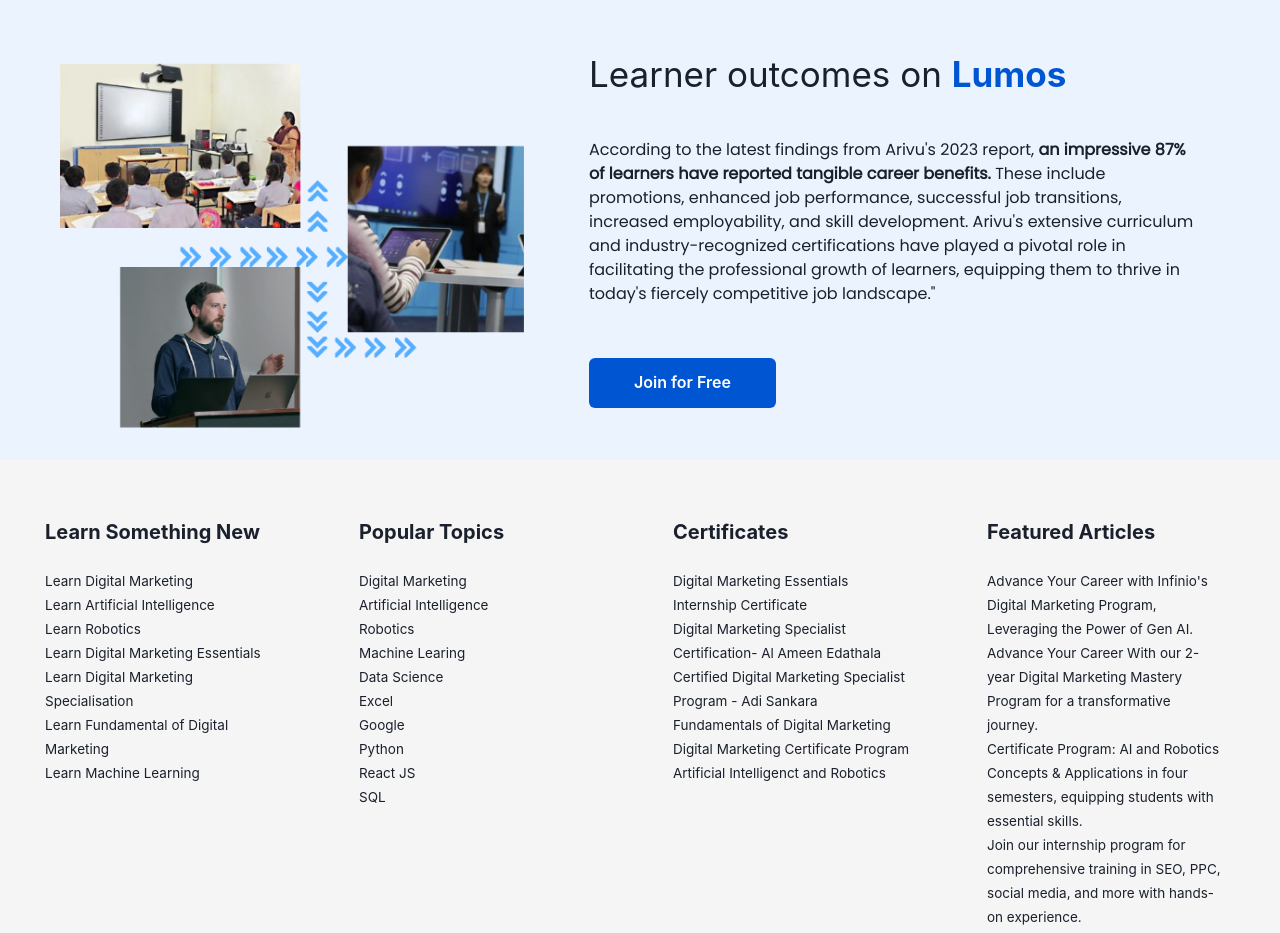
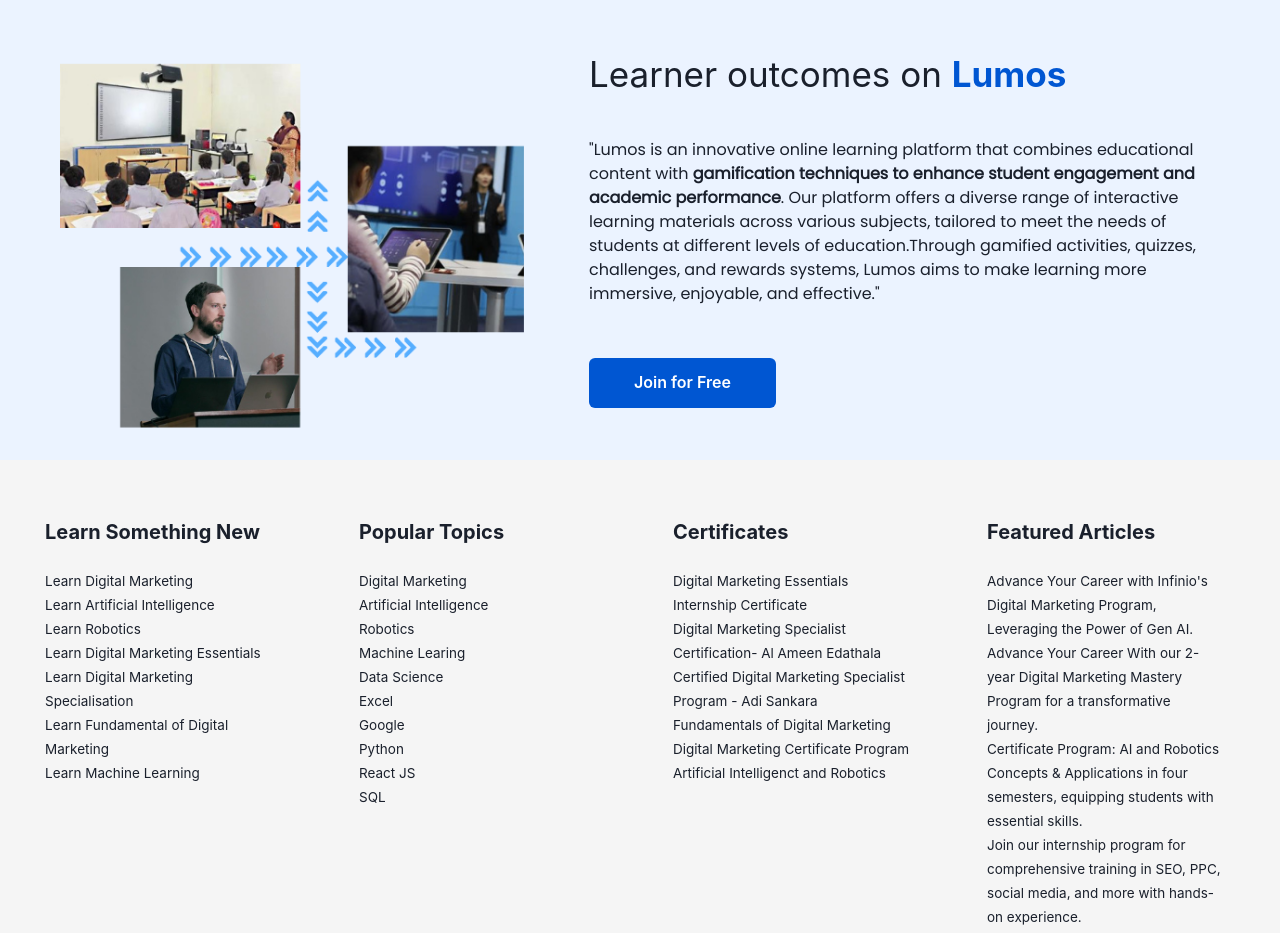
Before and after one commit to Shilpa-PJ/Lumos_website, a React (Create React App) app in the folder frontend/: page / in a window 1280 px wide. Shown: the part 1580-2513 px from the top of the page. Built offline with nearby package versions, Linux system fonts and the light colour scheme; no server answers; a web font is replaced by a local one.

Commit message:
updates section 6.jsx

```diff
--- a/frontend/src/Pages/LandingPageComponents/Section6.jsx
+++ b/frontend/src/Pages/LandingPageComponents/Section6.jsx
@@ -62,10 +62,7 @@
             lg: "16px",
           }}
         >
-          According to the latest findings from Arivu's 2023 report,{" "}
-          <span>
-            <b>an impressive 87% of learners have reported tangible career benefits.</b>
-          </span> These include promotions, enhanced job performance, successful job transitions, increased employability, and skill development. Arivu's extensive curriculum and industry-recognized certifications have played a pivotal role in facilitating the professional growth of learners, equipping them to thrive in today's fiercely competitive job landscape."
+        <span>"Lumos is an innovative online learning platform that combines educational content with<b> gamification techniques to enhance student engagement and academic performance</b>. Our platform offers a diverse range of interactive learning materials across various subjects, tailored to meet the needs of students at different levels of education.Through gamified activities, quizzes, challenges, and rewards systems, Lumos aims to make learning more immersive, enjoyable, and effective."</span>
         </Text>
         <Flex mt='15px' >
           <Button
```
